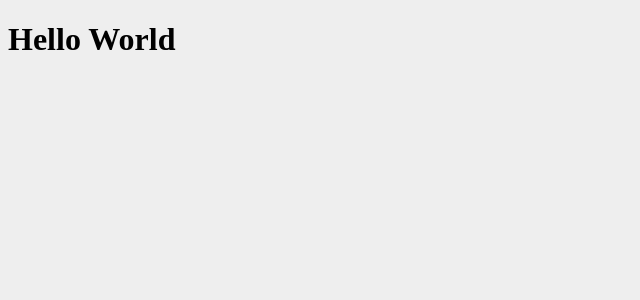
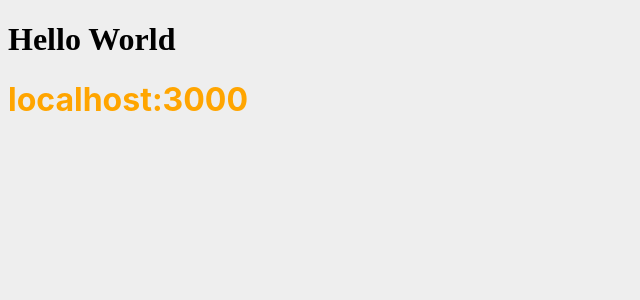
Before and after one commit to jumblefix/dmapp, a Next.js app: page /about in a window 1280 px wide. Shown: the top 300 px of the page, without its empty margins (0-640 px from the left). Built offline with nearby package versions, Linux system fonts and the light colour scheme.

Commit message:
use functional example

```diff
--- a/pages/about.tsx
+++ b/pages/about.tsx
@@ -1,24 +1,24 @@
 import { NextContext } from 'next';
 import React from 'react';
+import { Title } from '../src/components/ui/Title';
 
 interface AboutProps {
   userAgent: string;
+  url: string;
 }
 
-class About extends React.Component<AboutProps> {
-  static async getInitialProps({ req }: NextContext) {
-    const userAgent = req ? req.headers['user-agent'] : navigator.userAgent;
-    return { userAgent };
-  }
+const About = ({ userAgent, url }: AboutProps) => (
+  <div>
+    <h1>Hello World</h1>
+    <p>{userAgent}</p>
+    <Title>{url}</Title>
+  </div>
+);
 
-  render() {
-    return (
-      <div>
-        <h1>Hello World</h1>
-        <p>{this.props.userAgent}</p>
-      </div>
-    );
-  }
-}
+About.getInitialProps = async ({ req }: NextContext) => {
+  const userAgent = req ? req.headers['user-agent'] : navigator.userAgent;
+  const url = req ? req.headers.host : location.host;
+  return { userAgent, url };
+};
 
 export default About;
--- /dev/null
+++ b/src/components/ui/Title.tsx
@@ -0,0 +1,7 @@
+import styled from 'styled-components';
+
+export const Title = styled.h1`
+  color: orange;
+  font-family: -apple-system, BlinkMacSystemFont, 'Segoe UI', Roboto, Oxygen,
+    Ubuntu, Cantarell, 'Open Sans', 'Helvetica Neue', sans-serif;
+`;
```
